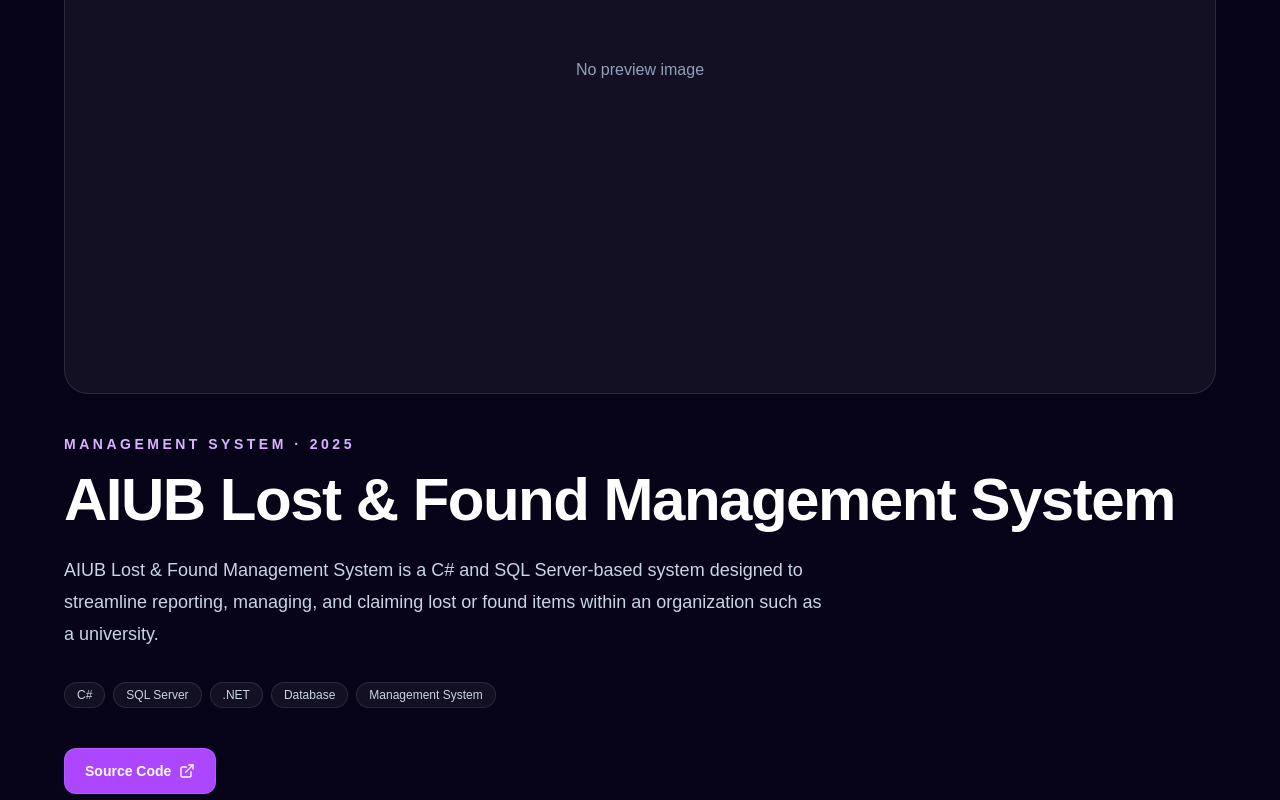
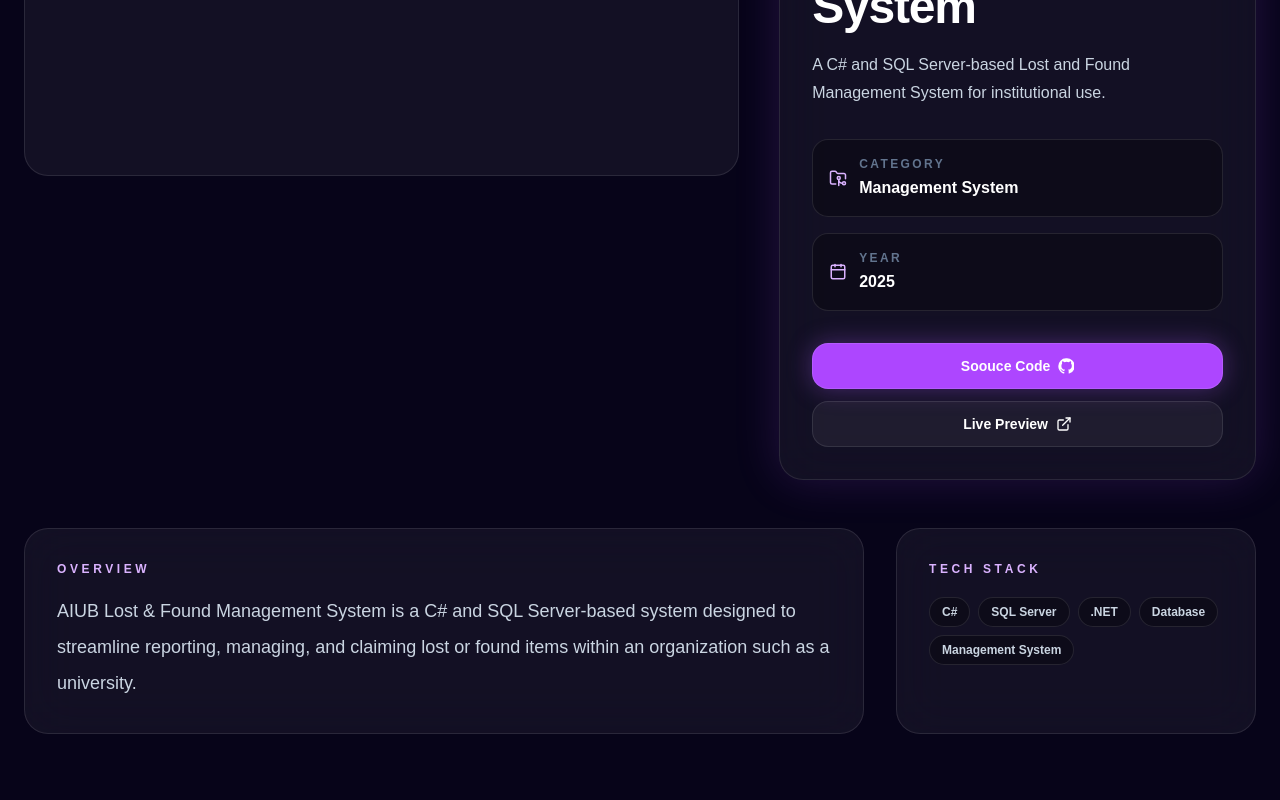
Before and after one commit to Sarkar-Shizan/My-Portfolio-Website, a Next.js app: page /projects/aiub-lost-found in a window 1280 px wide. Shown: the part 500-1300 px from the top of the page. Built offline with nearby package versions, Linux system fonts and the light colour scheme.

Commit message:
updated slideshow

```diff
--- a/app/projects/[slug]/page.tsx
+++ b/app/projects/[slug]/page.tsx
@@ -1,5 +1,5 @@
 import { notFound } from "next/navigation";
-import { ExternalLink } from "lucide-react";
+import { Calendar, ExternalLink, FolderGit2 } from "lucide-react";
 import Link from "next/link";
 import { projects } from "@/data/projects";
 import ProjectImageSlider from "@/components/ui/ProjectImageSlider";
@@ -34,69 +34,130 @@
         ? [project.image]
         : [];
 
+  const hasGithub = Boolean(project.githubUrl && project.githubUrl !== "#");
+  const hasLivePreview = Boolean(project.liveUrl && project.liveUrl !== "#");
+
   return (
     <main className="min-h-screen bg-[#070419] px-6 py-28 text-white">
-      <section className="mx-auto max-w-6xl">
+      <section className="mx-auto max-w-7xl">
         <Link
           href="/projects"
-          className="mb-8 inline-flex text-sm font-bold text-slate-400 transition hover:text-purple-300"
+          className="mb-10 inline-flex items-center gap-2 rounded-full border border-white/10 bg-white/5 px-5 py-2.5 text-sm font-bold text-slate-300 backdrop-blur transition hover:-translate-y-0.5 hover:border-purple-400/70 hover:bg-purple-500/15 hover:text-purple-100"
         >
           ← Back to projects
         </Link>
 
+        <div className="grid gap-10 lg:grid-cols-[1.2fr_0.8fr] lg:items-start">
+          <div>
             <ProjectImageSlider images={previewImages} title={project.title} />
+          </div>
 
-        <div className="mt-10">
-          <p className="mb-4 text-sm font-bold uppercase tracking-[0.25em] text-purple-300">
-            {project.category} · {project.year}
+          <aside className="rounded-3xl border border-white/10 bg-white/5 p-6 shadow-[0_0_45px_rgba(168,85,247,0.18)] backdrop-blur-xl sm:p-8">
+            <p className="mb-4 text-xs font-black uppercase tracking-[0.3em] text-purple-300">
+              Project Details
             </p>
 
-          <h1 className="text-4xl font-black tracking-tight sm:text-5xl lg:text-6xl">
+            <h1 className="text-4xl font-black tracking-tight text-white sm:text-5xl">
               {project.title}
             </h1>
 
-          <p className="mt-6 max-w-3xl text-lg leading-8 text-slate-300">
+            <p className="mt-5 leading-7 text-slate-300">
+              {project.description}
+            </p>
+
+            <div className="mt-8 grid gap-4">
+              <div className="flex items-center gap-3 rounded-2xl border border-white/10 bg-black/30 px-4 py-4">
+                <FolderGit2 size={18} className="text-purple-300" />
+                <div>
+                  <p className="text-xs font-bold uppercase tracking-[0.2em] text-slate-500">
+                    Category
+                  </p>
+                  <p className="mt-1 font-bold text-white">{project.category}</p>
+                </div>
+              </div>
+
+              <div className="flex items-center gap-3 rounded-2xl border border-white/10 bg-black/30 px-4 py-4">
+                <Calendar size={18} className="text-purple-300" />
+                <div>
+                  <p className="text-xs font-bold uppercase tracking-[0.2em] text-slate-500">
+                    Year
+                  </p>
+                  <p className="mt-1 font-bold text-white">{project.year}</p>
+                </div>
+              </div>
+            </div>
+
+            <div className="mt-8 flex flex-col gap-3">
+              {hasGithub && (
+                <a
+                  href={project.githubUrl}
+                  target="_blank"
+                  rel="noopener noreferrer"
+                  className="inline-flex items-center justify-center gap-2 rounded-2xl border border-purple-400/40 bg-purple-500 px-5 py-3 text-sm font-black text-white shadow-[0_0_25px_rgba(168,85,247,0.35)] transition hover:-translate-y-1 hover:bg-purple-400 hover:shadow-[0_0_40px_rgba(168,85,247,0.8)]"
+                >
+                  Soouce Code
+                  <GitHubIcon />
+                </a>
+              )}
+
+              <a
+                href={hasLivePreview ? project.liveUrl : "#"}
+                target={hasLivePreview ? "_blank" : undefined}
+                rel={hasLivePreview ? "noopener noreferrer" : undefined}
+                aria-disabled={!hasLivePreview}
+                className={`inline-flex items-center justify-center gap-2 rounded-2xl border px-5 py-3 text-sm font-black transition ${
+                  hasLivePreview
+                    ? "border-white/10 bg-white/5 text-white hover:-translate-y-1 hover:border-purple-400/70 hover:bg-purple-500/15 hover:text-purple-100 hover:shadow-[0_0_25px_rgba(168,85,247,0.65)]"
+                    : "cursor-not-allowed border-white/10 bg-white/5 text-slate-500"
+                }`}
+              >
+                Live Preview
+                <ExternalLink size={16} />
+              </a>
+            </div>
+          </aside>
+        </div>
+
+        <section className="mt-12 grid gap-8 lg:grid-cols-[1fr_360px]">
+          <div className="rounded-3xl border border-white/10 bg-white/5 p-6 backdrop-blur-xl sm:p-8">
+            <p className="mb-4 text-xs font-black uppercase tracking-[0.3em] text-purple-300">
+              Overview
+            </p>
+
+            <p className="max-w-4xl text-lg leading-9 text-slate-300">
               {project.longDescription}
             </p>
+          </div>
 
-          <div className="mt-8 flex flex-wrap gap-2">
+          <div className="rounded-3xl border border-white/10 bg-white/5 p-6 backdrop-blur-xl sm:p-8">
+            <p className="mb-5 text-xs font-black uppercase tracking-[0.3em] text-purple-300">
+              Tech Stack
+            </p>
+
+            <div className="flex flex-wrap gap-2">
               {project.tags.map((tag) => (
                 <span
                   key={tag}
-                className="rounded-full border border-white/10 bg-white/5 px-3 py-1 text-xs text-slate-300"
+                  className="rounded-full border border-white/10 bg-black/30 px-3 py-1.5 text-xs font-bold text-slate-300 transition hover:border-purple-400/70 hover:bg-purple-500/15 hover:text-purple-100"
                 >
                   {tag}
                 </span>
               ))}
             </div>
-
-          <div className="mt-10 flex flex-wrap gap-4">
-            {project.githubUrl && project.githubUrl !== "#" && (
-              <a
-                href={project.githubUrl}
-                target="_blank"
-                rel="noopener noreferrer"
-                className="inline-flex items-center gap-2 rounded-xl border border-purple-400/40 bg-purple-500 px-5 py-3 text-sm font-bold text-white transition hover:bg-purple-400"
-              >
-                Source Code
-                <ExternalLink size={16} />
-              </a>
-            )}
-
-            {project.liveUrl && project.liveUrl !== "#" && (
-              <a
-                href={project.liveUrl}
-                target="_blank"
-                rel="noopener noreferrer"
-                className="inline-flex items-center gap-2 rounded-xl border border-white/10 bg-white/5 px-5 py-3 text-sm font-bold text-white transition hover:border-purple-400/70 hover:bg-purple-500/15"
-              >
-                Live Preview
-                <ExternalLink size={16} />
-              </a>
-            )}
           </div>
-        </div>
+        </section>
       </section>
     </main>
   );
+}function GitHubIcon() {
+  return (
+    <svg
+      viewBox="0 0 24 24"
+      aria-hidden="true"
+      className="h-4 w-4"
+      fill="currentColor"
+    >
+      <path d="M12 .5A11.5 11.5 0 0 0 .5 12.3c0 5.2 3.4 9.6 8.1 11.1.6.1.8-.3.8-.6v-2.1c-3.3.7-4-1.4-4-1.4-.5-1.4-1.3-1.8-1.3-1.8-1.1-.8.1-.8.1-.8 1.2.1 1.9 1.3 1.9 1.3 1.1 1.9 2.9 1.3 3.6 1 .1-.8.4-1.3.8-1.6-2.6-.3-5.4-1.3-5.4-5.9 0-1.3.5-2.4 1.2-3.2-.1-.3-.5-1.6.1-3.3 0 0 1-.3 3.4 1.2a11.7 11.7 0 0 1 6.2 0c2.4-1.5 3.4-1.2 3.4-1.2.6 1.7.2 3 .1 3.3.8.8 1.2 1.9 1.2 3.2 0 4.6-2.8 5.6-5.5 5.9.4.4.8 1.1.8 2.2v3.2c0 .3.2.7.8.6a11.8 11.8 0 0 0 8.1-11.1A11.5 11.5 0 0 0 12 .5Z" />
+    </svg>
+  );
 }
--- a/components/ui/ProjectCard.tsx
+++ b/components/ui/ProjectCard.tsx
@@ -4,7 +4,7 @@
 import { ExternalLink, FolderGit2 } from "lucide-react";
 import Image from "next/image";
 import Link from "next/link";
-import { useEffect, useMemo, useState } from "react";
+import { useEffect, useMemo, useRef, useState } from "react";
 
 type ProjectCardProps = {
   project: Project;
@@ -20,25 +20,42 @@
   }, [project.images, project.image]);
 
   const [activeImage, setActiveImage] = useState(0);
+  const slideTimer = useRef<number | null>(null);
 
   const currentImage = images[activeImage];
 
+  function startHoverSlider() {
+    if (images.length <= 1) return;
+    if (slideTimer.current) return;
+
+    slideTimer.current = window.setInterval(() => {
+      setActiveImage((current) => (current + 1) % images.length);
+    }, 900);
+  }
+
+  function stopHoverSlider() {
+    if (!slideTimer.current) return;
+
+    window.clearInterval(slideTimer.current);
+    slideTimer.current = null;
+  }
+
   useEffect(() => {
     setActiveImage(0);
+    stopHoverSlider();
+
+    return () => {
+      stopHoverSlider();
+    };
+    // eslint-disable-next-line react-hooks/exhaustive-deps
   }, [project.id]);
 
-  useEffect(() => {
-    if (images.length <= 1) return;
-
-    const timer = window.setInterval(() => {
-      setActiveImage((current) => (current + 1) % images.length);
-    }, 2500);
-
-    return () => window.clearInterval(timer);
-  }, [images.length, project.id]);
-
   return (
-    <article className="glass-card group flex h-full flex-col overflow-hidden rounded-3xl transition-all duration-300 ease-out hover:-translate-y-2 hover:border-purple-400/70 hover:bg-purple-500/10 hover:shadow-[0_0_45px_rgba(168,85,247,0.55)]">
+    <article
+      onMouseEnter={startHoverSlider}
+      onMouseLeave={stopHoverSlider}
+      className="glass-card group flex h-full flex-col overflow-hidden rounded-3xl transition-all duration-300 ease-out hover:-translate-y-2 hover:border-purple-400/70 hover:bg-purple-500/10 hover:shadow-[0_0_45px_rgba(168,85,247,0.55)]"
+    >
       <Link
         href={projectLink}
         aria-label={`View ${project.title}`}
@@ -135,8 +152,9 @@
               rel="noopener noreferrer"
               className="inline-flex items-center gap-2 rounded-xl border border-purple-400/40 bg-purple-500 px-4 py-2 text-sm font-bold text-white shadow-[0_0_25px_rgba(168,85,247,0.35)] transition-all duration-300 ease-out hover:-translate-y-1 hover:border-purple-300 hover:bg-purple-400 hover:shadow-[0_0_40px_rgba(168,85,247,0.8)]"
             >
+              <GitHubIcon />
               GitHub
-              <ExternalLink size={14} />
+
             </a>
           )}
 
@@ -155,4 +173,15 @@
       </div>
     </article>
   );
+} function GitHubIcon() {
+  return (
+    <svg
+      viewBox="0 0 24 24"
+      aria-hidden="true"
+      className="h-4 w-4"
+      fill="currentColor"
+    >
+      <path d="M12 .5A11.5 11.5 0 0 0 .5 12.3c0 5.2 3.4 9.6 8.1 11.1.6.1.8-.3.8-.6v-2.1c-3.3.7-4-1.4-4-1.4-.5-1.4-1.3-1.8-1.3-1.8-1.1-.8.1-.8.1-.8 1.2.1 1.9 1.3 1.9 1.3 1.1 1.9 2.9 1.3 3.6 1 .1-.8.4-1.3.8-1.6-2.6-.3-5.4-1.3-5.4-5.9 0-1.3.5-2.4 1.2-3.2-.1-.3-.5-1.6.1-3.3 0 0 1-.3 3.4 1.2a11.7 11.7 0 0 1 6.2 0c2.4-1.5 3.4-1.2 3.4-1.2.6 1.7.2 3 .1 3.3.8.8 1.2 1.9 1.2 3.2 0 4.6-2.8 5.6-5.5 5.9.4.4.8 1.1.8 2.2v3.2c0 .3.2.7.8.6a11.8 11.8 0 0 0 8.1-11.1A11.5 11.5 0 0 0 12 .5Z" />
+    </svg>
+  );
 }
```
Lines whose indentation alone changed are shown as unchanged.
